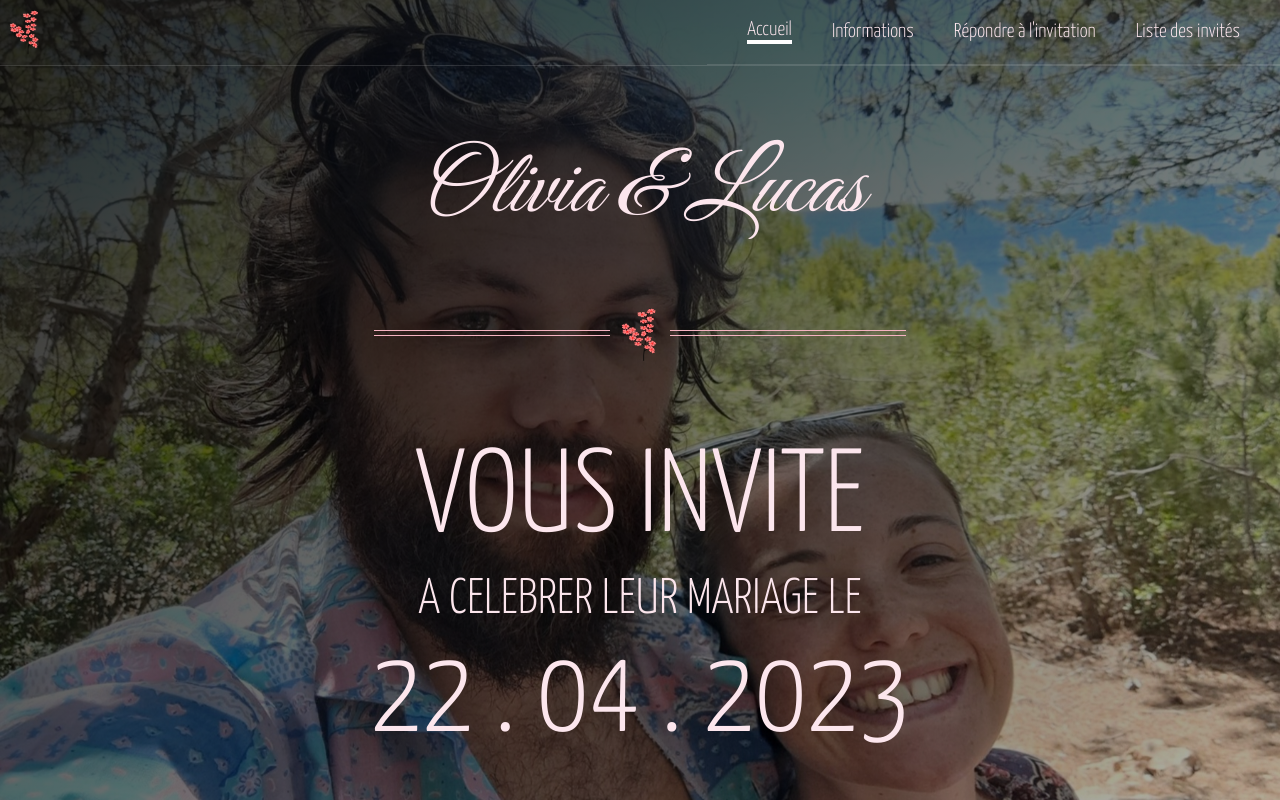
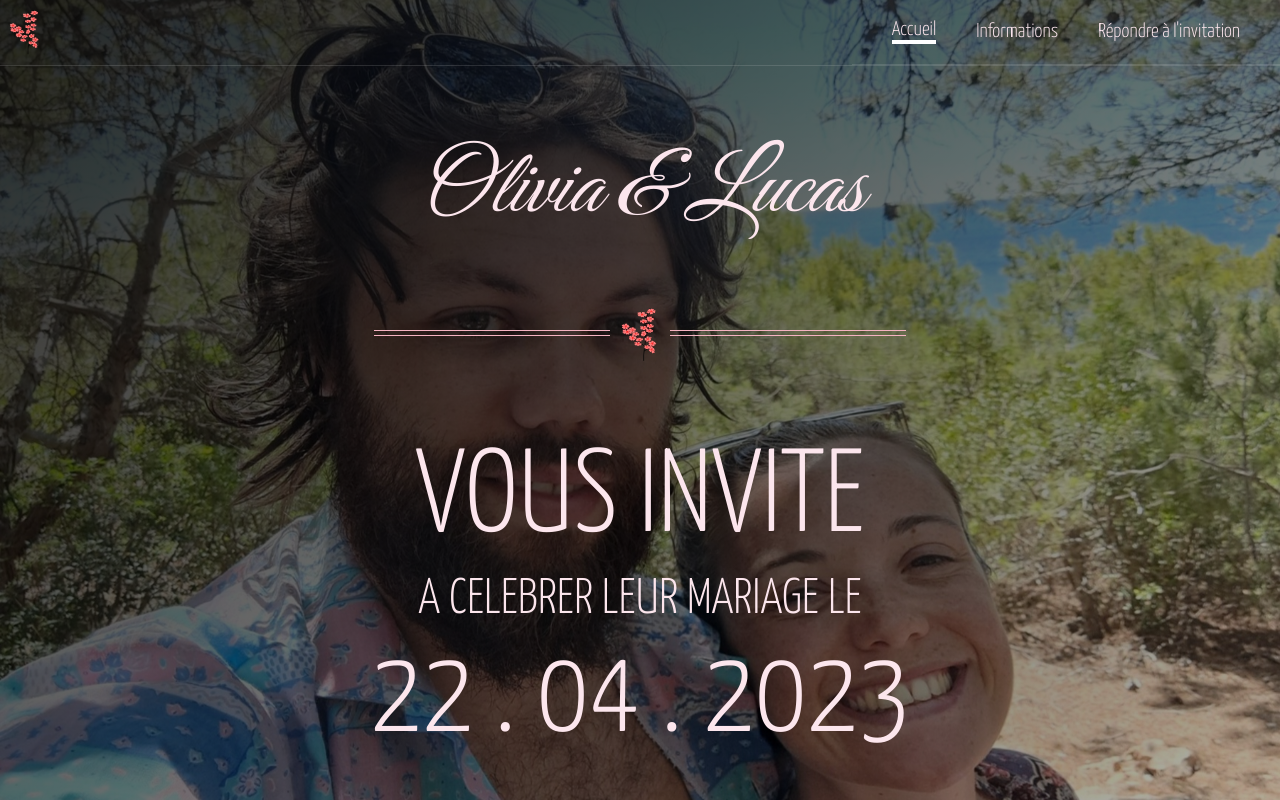
Before and after one commit to DubernardL/mariage-app, a React (Create React App) app: page / in a window 1280 px wide. Built offline with nearby package versions, Linux system fonts and the light colour scheme.

Commit message:
:sparkles: Remove guestsList

```diff
--- a/src/App.jsx
+++ b/src/App.jsx
@@ -66,9 +66,9 @@ const App = () => {
                 <Tab className={"react-tabs__tab"} tabIndex={"2"}>
                   Répondre à l'invitation
                 </Tab>
-                <Tab className={"react-tabs__tab"} tabIndex={"3"}>
+                {/* <Tab className={"react-tabs__tab"} tabIndex={"3"}>
                   Liste des invités
-                </Tab>
+                </Tab> */}
               </div>
             </div>
           </TabList>
@@ -83,9 +83,9 @@ const App = () => {
         <TabPanel>
           <GuestRegistration />
         </TabPanel>
-        <TabPanel>
+        {/* <TabPanel>
           <GuestsList />
-        </TabPanel>
+        </TabPanel> */}
       </Tabs>
     </div>
   );
```
